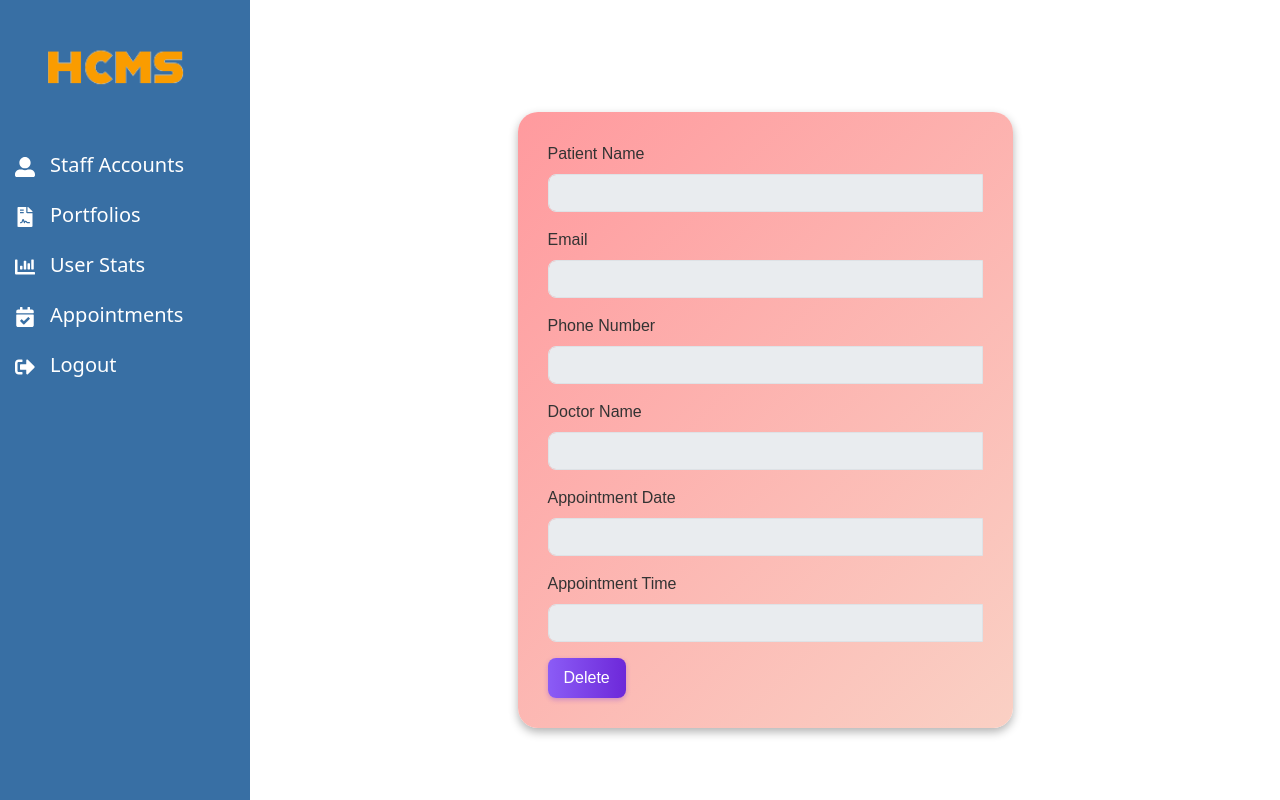
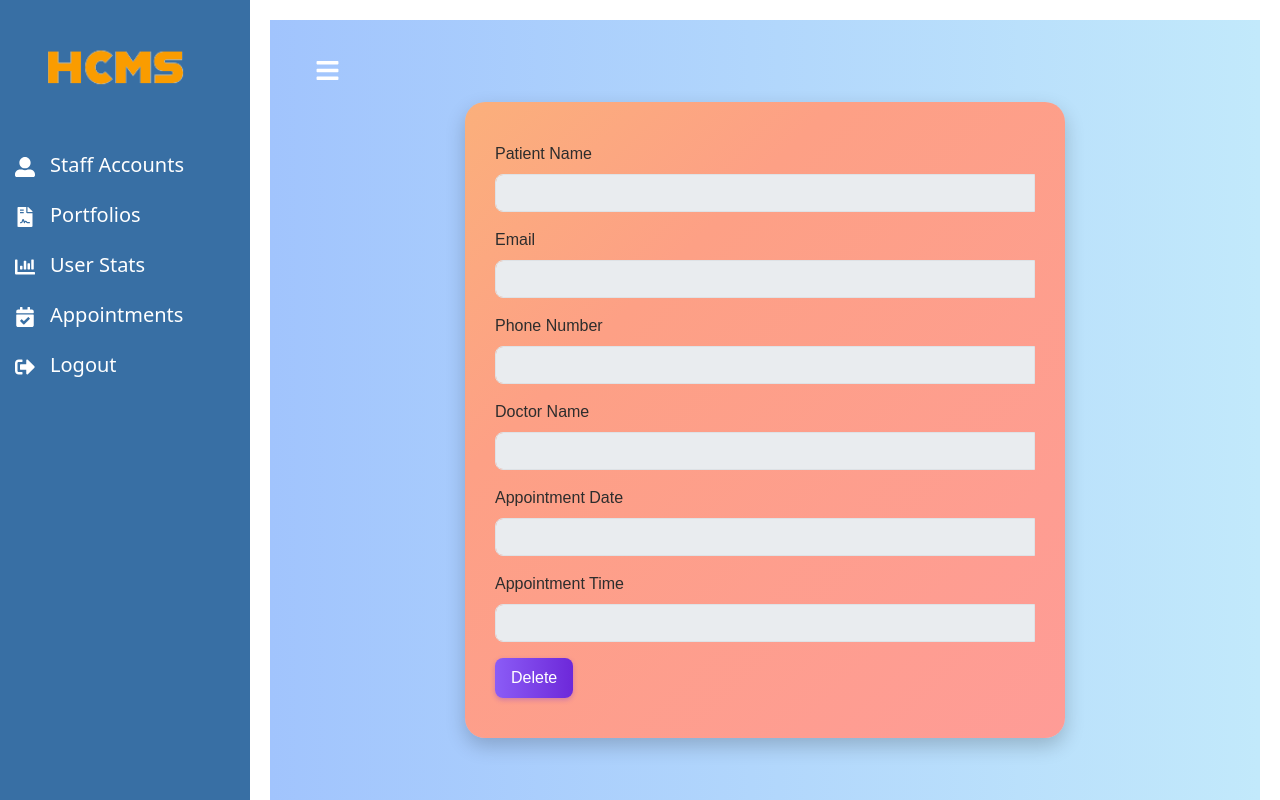
Before and after one commit to LavinduWelikala/health-care-api, a React (Create React App) app in the folder client/: page /delete/1 in a window 1280 px wide. Built offline with nearby package versions, Linux system fonts and the light colour scheme; no server answers; sample sign-in values are in the browser's storage.

Commit message:
appointment css changed

```diff
--- a/client/src/styles/AppointmentStyle.css
+++ b/client/src/styles/AppointmentStyle.css
@@ -1,26 +1,50 @@
+/* -------------------------------
+   Container Centering
+-------------------------------- */
 .container-app {
   display: flex;
   align-items: center;
   justify-content: center;
   height: 100vh;
+  background: linear-gradient(to right, #a1c4fd, #c2e9fb);
+  padding: 20px;
+  box-sizing: border-box;
 }
 
+/* -------------------------------
+   Appointment Card
+-------------------------------- */
 .make-appointment-page {
   border-radius: 20px;
-    box-shadow: 0 4px 10px rgba(0, 0, 0, 0.3);
-    padding: 30px;
-    width: 50%;
-    background: linear-gradient(135deg, #ff9a9e, #fad0c4);
-    color: #333;
+  padding: 40px 30px;
+  width: 100%;
+  max-width: 600px;
+  background: linear-gradient(135deg, #f6d365, #fda085, #ff9a9e);
+  color: #2d2d2d;
   font-family: 'Poppins', sans-serif;
-    transition: transform 0.3s ease-in-out, box-shadow 0.3s ease-in-out;
+  box-shadow: 0 8px 20px rgba(0, 0, 0, 0.2);
+  transition: transform 0.3s ease, box-shadow 0.3s ease;
+  background-size: 200% 200%;
+  animation: gradientShift 10s ease infinite;
 }
 
 .make-appointment-page:hover {
-    transform: scale(1.02);
-    box-shadow: 0 6px 15px rgba(0, 0, 0, 0.4);
+  transform: scale(1.03);
+  box-shadow: 0 10px 25px rgba(0, 0, 0, 0.3);
 }
 
+/* Smooth animated gradient background */
+@keyframes gradientShift {
+  0% { background-position: 0% 50%; }
+  50% { background-position: 100% 50%; }
+  100% { background-position: 0% 50%; }
+}
+
+/* -------------------------------
+   Confirm Section
+-------------------------------- */
 .confirm {
+  display: flex;
   justify-content: center;
+  margin-top: 20px;
 }
```
Lines whose indentation alone changed are shown as unchanged.
